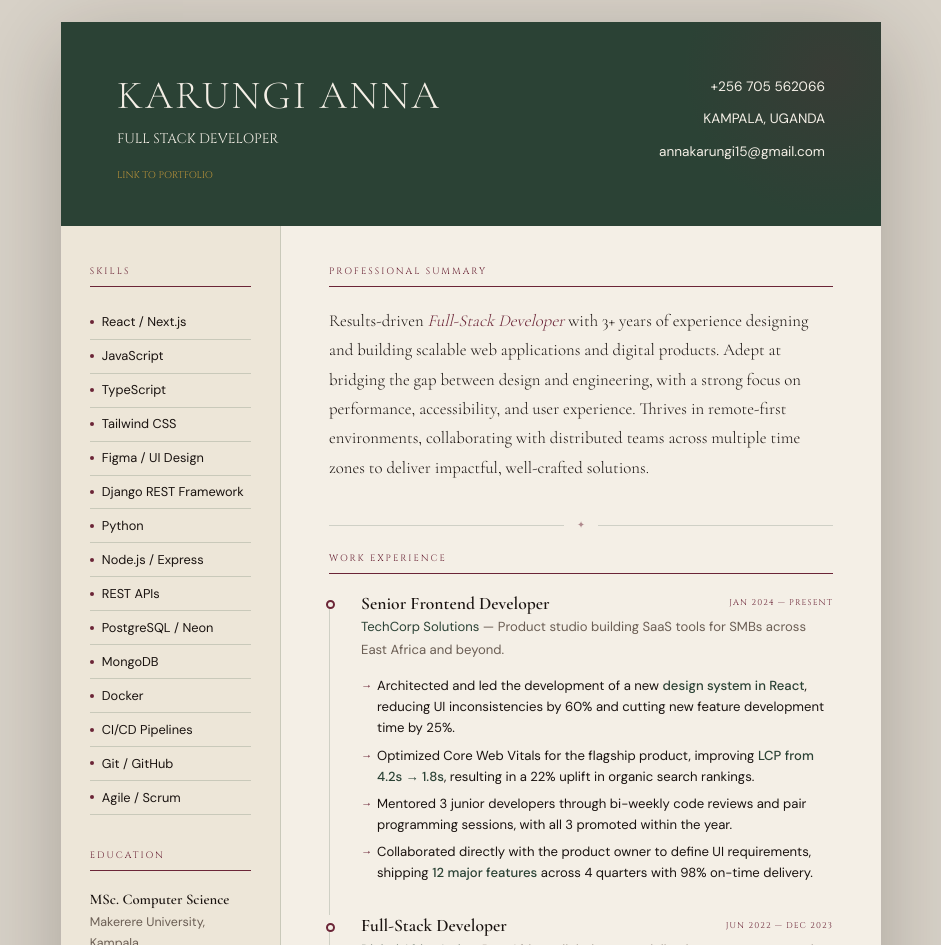
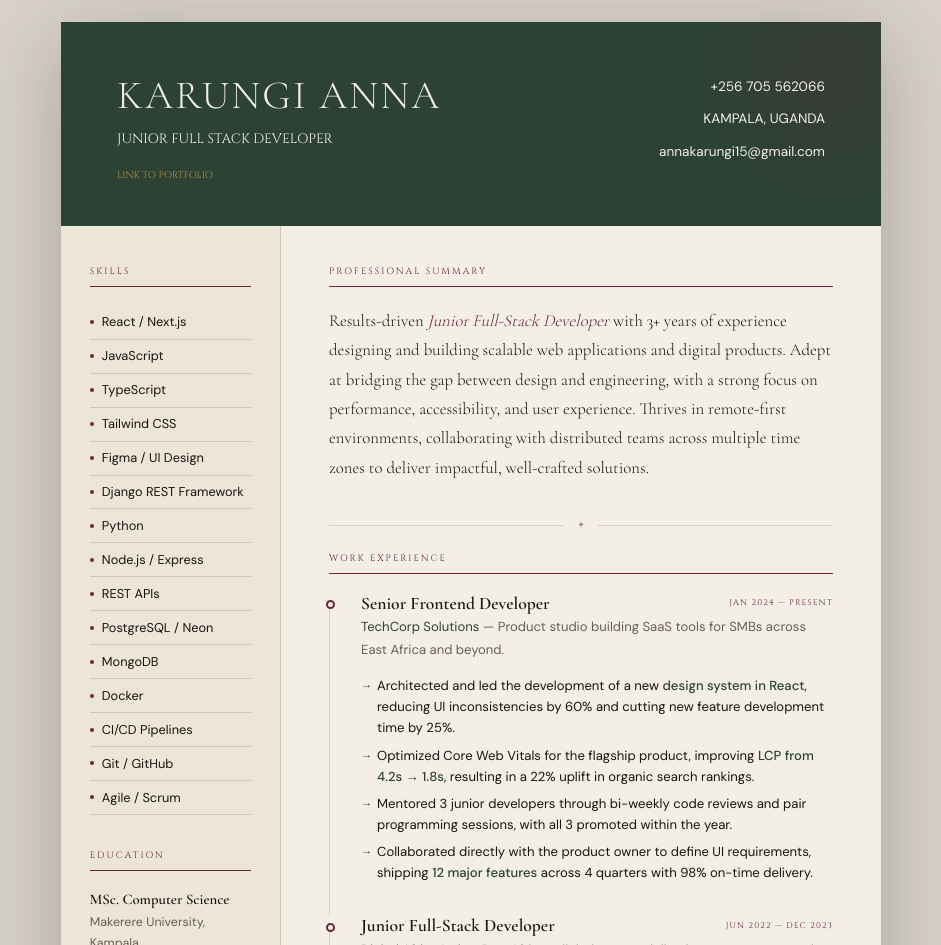
Before and after one commit to KarungiAnna/Portfolio, a Next.js app: page /cv in a window 1280 px wide. Shown: the part 87-1032 px from the top of the page, without its empty margins (169-1110 px from the left). Built offline with nearby package versions, Linux system fonts and the light colour scheme.

Commit message:
chore(cv): standardize developer title typography across portfolio and pdf

```diff
--- a/src/app/(public)/cv/page.tsx
+++ b/src/app/(public)/cv/page.tsx
@@ -38,7 +38,7 @@ export default function CVPage() {
             <div className={sharedStyles.cvSection}>
               <h3 className={sharedStyles.cvSectionTitle}>Professional Summary</h3>
               <p className={styles.summaryText}>
-                Results-driven <em>Full-Stack Developer</em> with 3+ years of experience designing and building scalable web applications and digital products. Adept at bridging the gap between design and engineering, with a strong focus on performance, accessibility, and user experience. Thrives in remote-first environments, collaborating with distributed teams across multiple time zones to deliver impactful, well-crafted solutions.
+                Results-driven <em>Junior Full-Stack Developer</em> with 3+ years of experience designing and building scalable web applications and digital products. Adept at bridging the gap between design and engineering, with a strong focus on performance, accessibility, and user experience. Thrives in remote-first environments, collaborating with distributed teams across multiple time zones to deliver impactful, well-crafted solutions.
               </p>
             </div>
 
@@ -63,7 +63,7 @@ export default function CVPage() {
                 />
 
                 <CVExperienceItem
-                  role="Full-Stack Developer"
+                  role="Junior Full-Stack Developer"
                   duration="Jun 2022 — Dec 2023"
                   companyName="Digital Africa Ltd."
                   companyUrl="https://digitalafrica.example.com"
--- a/src/components/CVHeader/CVHeader.tsx
+++ b/src/components/CVHeader/CVHeader.tsx
@@ -5,7 +5,7 @@ export default function CVHeader() {
     <div className={styles.cvHeader}>
       <div className={styles.cvNameBlock}>
         <h1 className={styles.cvName} style={{ marginBottom: '0.8rem', textTransform: 'uppercase', fontStyle: 'normal', fontSize: '2.5rem', letterSpacing: '0.05em' }}>KARUNGI ANNA</h1>
-        <p className={styles.cvRole} style={{ color: 'var(--cream)', letterSpacing: '0', fontSize: '0.85rem' }}>Full Stack Developer</p>
+        <p className={styles.cvRole} style={{ color: 'var(--cream)', letterSpacing: '0', fontSize: '0.85rem' }}>Junior Full Stack Developer</p>
         <a href="https://karungianna.dev" className={styles.cvRole} style={{ color: 'var(--gold)', letterSpacing: '0', textDecoration: 'none' }}>Link to portfolio</a>
       </div>
 
--- a/src/components/CVPDF/CVPDF.tsx
+++ b/src/components/CVPDF/CVPDF.tsx
@@ -212,7 +212,7 @@ export const CVPDF = ({ experiences }: { experiences: Experience[] }) => (
       <View style={[styles.header, { justifyContent: 'space-between' }]}>
         <View style={styles.headerLeftCol}>
           <Text style={styles.headerName}>KARUNGI ANNA</Text>
-          <Text style={styles.headerRole}>Full Stack Developer</Text>
+          <Text style={styles.headerRole}>Junior Full Stack Developer</Text>
           <Text style={styles.headerLink}>Link to portfolio</Text>
         </View>
         <View style={styles.headerRightCol}>
@@ -281,7 +281,7 @@ export const CVPDF = ({ experiences }: { experiences: Experience[] }) => (
         <View style={styles.mainContent}>
           <Text style={styles.sectionTitle}>Professional Summary</Text>
           <Text style={styles.summaryText}>
-            Results-driven Full-Stack Developer with 3+ years of experience designing and building scalable web applications and digital products. Adept at bridging the gap between design and engineering, with a strong focus on performance, accessibility, and user experience. Thrives in remote-first environments, collaborating with distributed teams across multiple time zones to deliver impactful, well-crafted solutions.
+            Results-driven Junior Full-Stack Developer with 3+ years of experience designing and building scalable web applications and digital products. Adept at bridging the gap between design and engineering, with a strong focus on performance, accessibility, and user experience. Thrives in remote-first environments, collaborating with distributed teams across multiple time zones to deliver impactful, well-crafted solutions.
           </Text>
 
           <View style={styles.divider} />
```
Also changed, not shown: src/components/HeroSection/HeroSection.tsx (+4 -4 lines).
